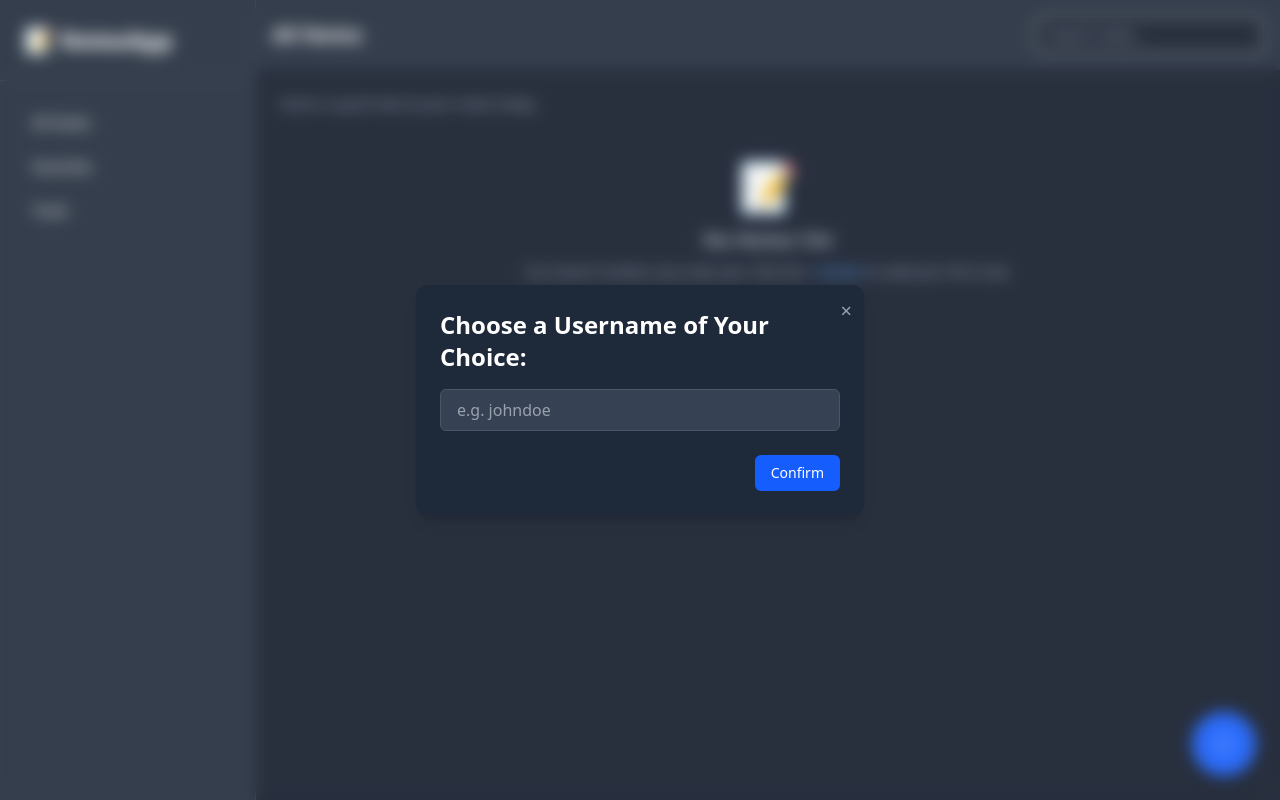
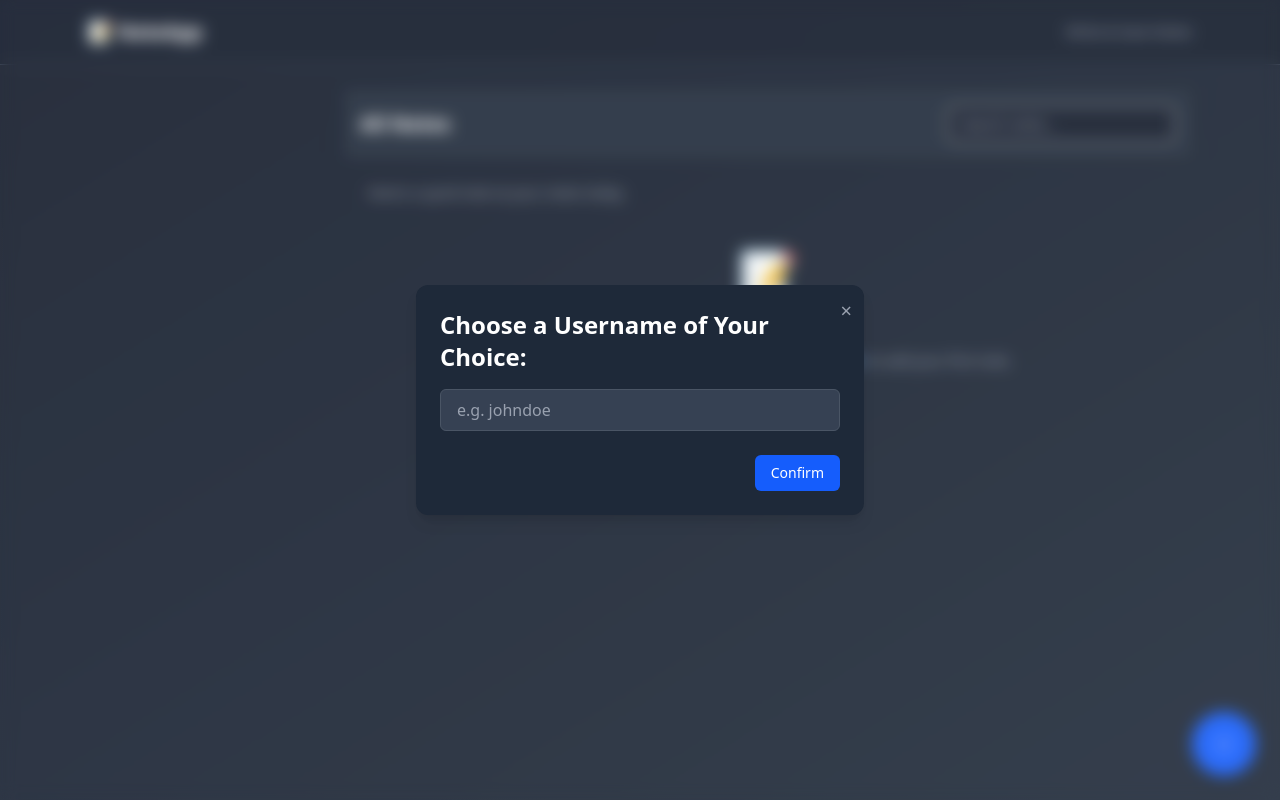
Before and after one commit to Ayomide-Philip/note-taking, a Next.js app: page / in a window 1280 px wide. Built offline with nearby package versions, Linux system fonts and the light colour scheme.

Commit message:
style: fix description typo and enhance layout structure with gradient background

```diff
--- a/app/layout.js
+++ b/app/layout.js
@@ -1,6 +1,5 @@
 import { Geist, Geist_Mono } from "next/font/google";
 import "./globals.css";
-import Link from "next/link";
 
 const geistSans = Geist({
   variable: "--font-geist-sans",
@@ -14,67 +13,31 @@ const geistMono = Geist_Mono({
 
 export const metadata = {
   title: "NoteApp",
-  description: "Write your thought and save them",
+  description: "Write your thoughts and save them",
 };
 
 export default function RootLayout({ children }) {
   return (
     <html lang="en">
       <body
-        className={`${geistSans.variable} ${geistMono.variable} antialiased`}
+        className={`${geistSans.variable} ${geistMono.variable} antialiased bg-gradient-to-br from-gray-900 via-gray-850 to-gray-800 text-white font-sans`}
       >
-        <div className="min-h-screen flex flex-col lg:flex-row bg-gray-900 text-white font-sans">
-          {/* Top Nav for Mobile */}
-          <header className="lg:hidden fixed top-0 left-0 right-0 z-50 bg-gray-800 shadow-md px-6 py-4 flex justify-between items-center border-b border-gray-700 mb-24">
-            <h1 className="font-bold text-sm tracking-wide">📝 NotesApp</h1>
-            <nav className="flex gap-4 text-sm font-medium">
-              <Link href="/" className="hover:text-blue-400 transition-colors">
-                All
-              </Link>
-              <Link
-                href="/favourite"
-                className="hover:text-blue-400 transition-colors"
-              >
-                Favorites
-              </Link>
-              <Link
-                href="/trash"
-                className="hover:text-blue-400 transition-colors"
-              >
-                Trash
-              </Link>
-            </nav>
-          </header>
+        {/* App Wrapper */}
+        <div className="min-h-screen flex flex-col">
+          {/* Navbar */}
+          <nav className="w-full bg-gray-900/80 border-b border-gray-700 shadow-inner backdrop-blur-md">
+            <div className="max-w-6xl mx-auto px-4 sm:px-6 h-16 flex items-center justify-between">
+              <h1 className="text-lg sm:text-xl font-bold tracking-tight text-white">
+                📝 NoteApp
+              </h1>
+              <div className="text-sm text-gray-400">Write & Save Notes</div>
+            </div>
+          </nav>
 
-          {/* Sidebar Nav for Desktop */}
-          <aside className="hidden lg:flex fixed top-0 left-0 h-full w-64 bg-gray-800 shadow-lg flex-col z-40 border-r border-gray-700">
-            <div className="p-6 text-2xl font-extrabold border-b border-gray-700 tracking-tight">
-              📝 NotesApp
-            </div>
-            <nav className="flex flex-col gap-2 px-4 py-6 text-sm font-medium">
-              <Link
-                href="/"
-                className="px-4 py-2 rounded-lg hover:bg-gray-700 transition-colors"
-              >
-                All Notes
-              </Link>
-              <Link
-                href="/favourite"
-                className="px-4 py-2 rounded-lg hover:bg-gray-700 transition-colors"
-              >
-                Favorites
-              </Link>
-              <Link
-                href="/trash"
-                className="px-4 py-2 rounded-lg hover:bg-gray-700 transition-colors"
-              >
-                Trash
-              </Link>
-            </nav>
-          </aside>
-
-          {/* Main Content */}
-          {children}
+          {/* Page Content */}
+          <main className="w-full max-w-6xl mx-auto flex-1 px-4 sm:px-6 pt-6 pb-10">
+            {children}
+          </main>
         </div>
       </body>
     </html>
```
